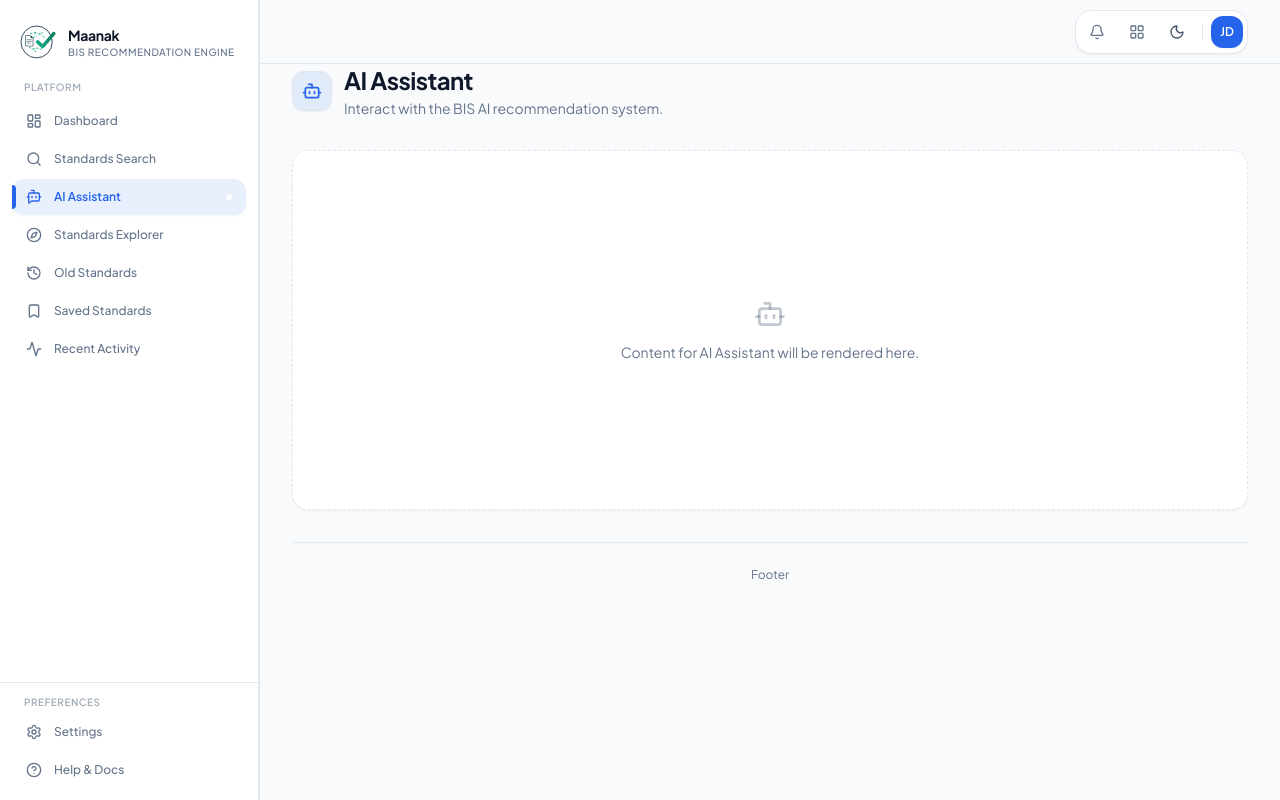
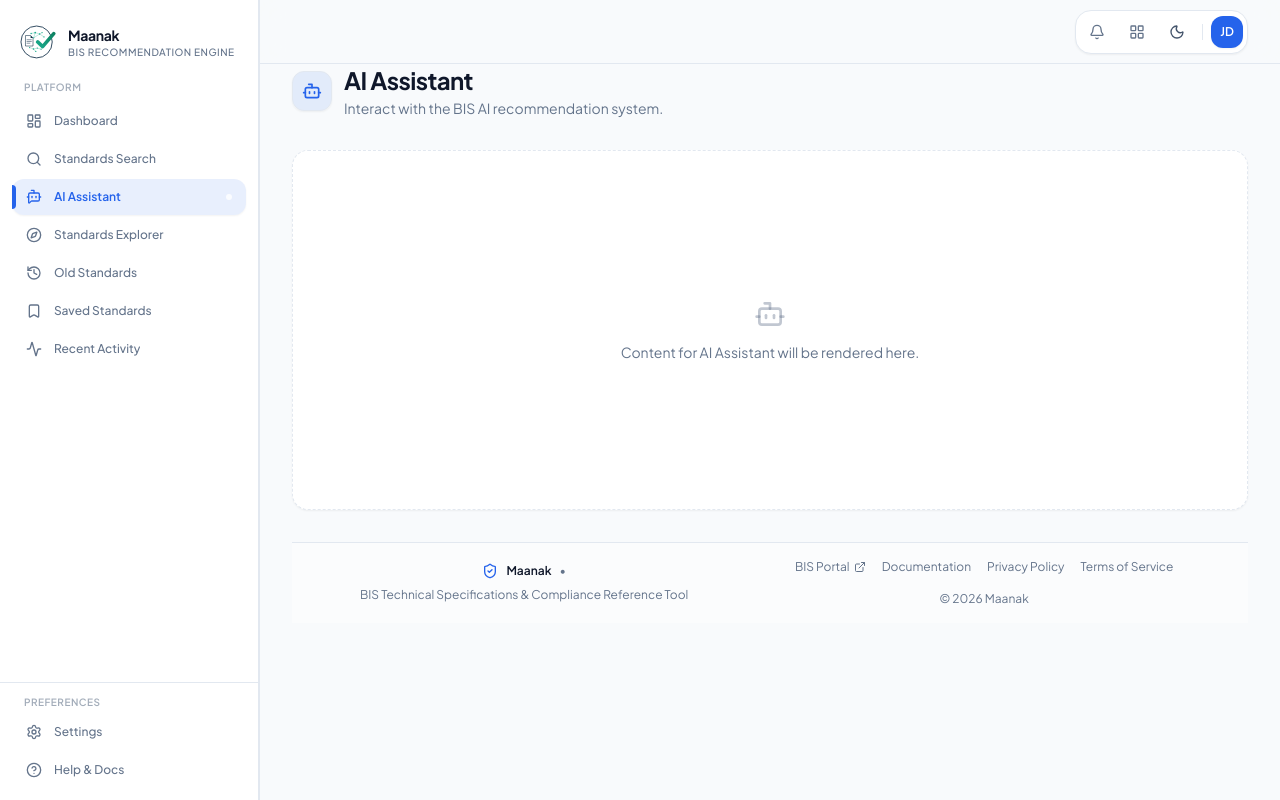
Before and after one commit to AdityaByte/Maanak, a Next.js app in the folder frontend/: page /ai in a window 1280 px wide. Built offline with nearby package versions, Linux system fonts and the light colour scheme; no server answers.

Commit message:
created footer

```diff
--- a/frontend/src/app/components/Footer.tsx
+++ b/frontend/src/app/components/Footer.tsx
@@ -1,11 +1,60 @@
-import React from "react";
+"use client";
 
-const Footer = () => {
+import Link from "next/link";
+import { ShieldCheck, ExternalLink } from "lucide-react";
+
+const quickLinks = [
+  { href: "https://www.bis.gov.in", label: "BIS Portal", external: true },
+  { href: "/help", label: "Documentation", external: false },
+  { href: "/privacy", label: "Privacy Policy", external: false },
+  { href: "/terms", label: "Terms of Service", external: false },
+];
+
+export default function Footer() {
+  const year = new Date().getFullYear();
+
   return (
-    <footer className="w-full border-t border-border/60 py-6 text-center text-xs text-muted-foreground transition-colors">
-      Footer
+    <footer
+      role="contentinfo"
+      className="w-full border-t border-border bg-card/50 text-xs text-muted-foreground py-4 px-6 mt-auto"
+    >
+      <div className="max-w-7xl mx-auto flex flex-col sm:flex-row items-center justify-between gap-3">
+        {/* Left: Branding & Disclaimer */}
+        <div className="flex flex-wrap items-center justify-center gap-2 text-center sm:text-left">
+          <ShieldCheck className="w-4 h-4 text-primary shrink-0" aria-hidden="true" />
+          <span className="font-semibold text-foreground">Maanak</span>
+          <span aria-hidden="true">•</span>
+          <span>BIS Technical Specifications &amp; Compliance Reference Tool</span>
+        </div>
+
+        {/* Right: Quick Links */}
+        <nav aria-label="Footer navigation" className="flex flex-wrap items-center justify-center gap-4">
+          {quickLinks.map((link) =>
+            link.external ? (
+              <a
+                key={link.href}
+                href={link.href}
+                target="_blank"
+                rel="noopener noreferrer"
+                className="flex items-center gap-1 hover:text-foreground focus-visible:text-foreground focus-visible:outline-none focus-visible:underline transition-colors"
+              >
+                <span>{link.label}</span>
+                <ExternalLink className="w-3 h-3" aria-hidden="true" />
+                <span className="sr-only">(opens in new tab)</span>
+              </a>
+            ) : (
+              <Link
+                key={link.href}
+                href={link.href}
+                className="hover:text-foreground focus-visible:text-foreground focus-visible:outline-none focus-visible:underline transition-colors"
+              >
+                {link.label}
+              </Link>
+            )
+          )}
+          <span>© {year} Maanak</span>
+        </nav>
+      </div>
     </footer>
   );
-};
-
-export default Footer;
+}
--- /dev/null
+++ b/package.json
@@ -0,0 +1,6 @@
+{
+  "dependencies": {
+    "@reduxjs/toolkit": "^2.12.0",
+    "react-redux": "^9.3.0"
+  }
+}
```
Also changed, not shown: 1 other file (tests, documents, lock files or other folders).
